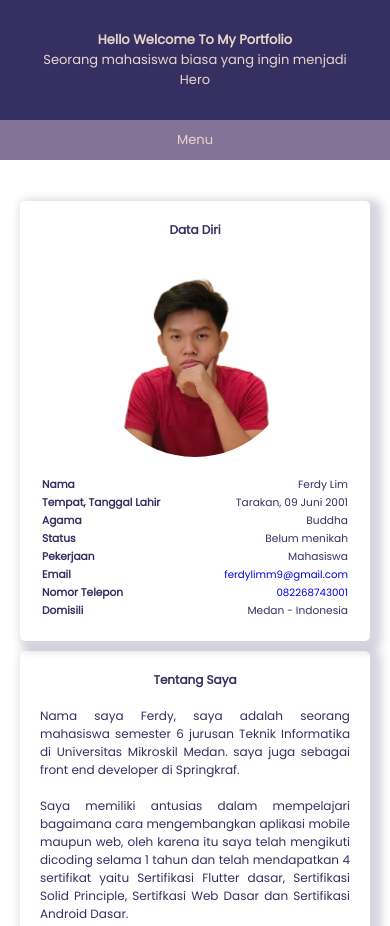
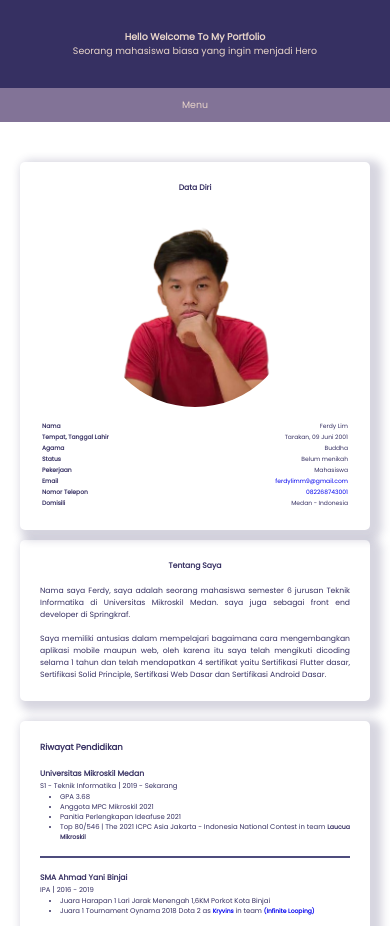
Before and after one commit to mbasyar/cv_mbasyar, a plain HTML site: page index.html in a window 390 px wide. Shown: the top 926 px of the page. Drawn offline with Linux system fonts and the light colour scheme.

Commit message:
update font-size

```diff
--- a/style/style.css
+++ b/style/style.css
@@ -166,7 +166,7 @@ table tr th{
 
 @media screen and (max-width: 478px) {
   *{
-    font-size: 96%;
+    font-size: 90%;
   }
   .card{
     padding: 20px;
```
